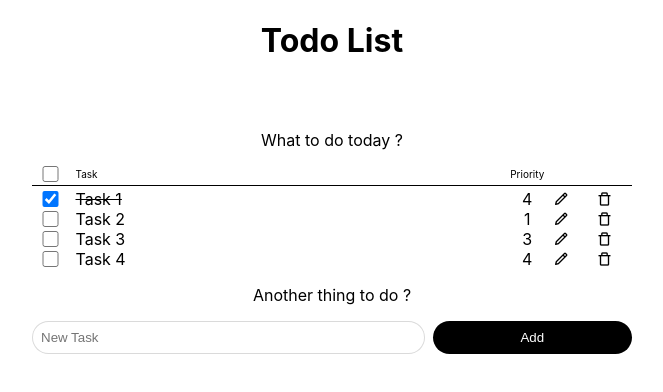
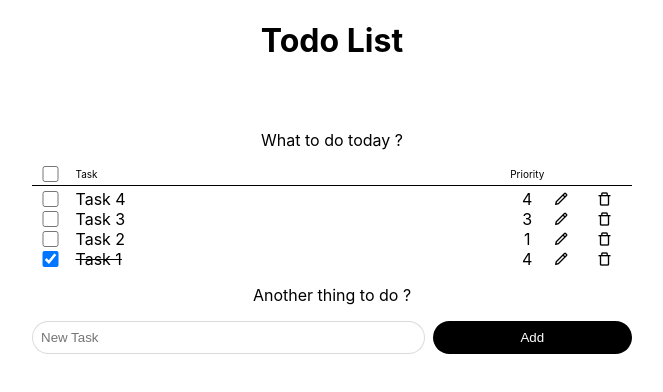
Before and after one commit to Madjerx/todo-front, a React (Create React App) app: page / in a window 1280 px wide. Shown: the top 392 px of the page, without its empty margins (308-971 px from the left). Built offline with nearby package versions, Linux system fonts and the light colour scheme.

Commit message:
handle check one box, have now to linkit to backend

```diff
--- a/src/components/taskList/TaskList.js
+++ b/src/components/taskList/TaskList.js
@@ -8,6 +8,16 @@ const TaskList = () => {
   const [checkedBox, setCheckedBox] = useState(false);
   console.log("init todos = ", todos);
 
+  const sortTodos = (array) => {
+    const sortedTodos = [...array];
+    sortedTodos.sort((a, b) => new Date(b.createdAt) - new Date(a.createdAt)); // Sort by create attribute
+    sortedTodos.sort((a, b) => a.done - b.done); // Sort by Done attribute
+    return sortedTodos;
+  };
+  useEffect(() => {
+    setTodos(sortTodos(todos));
+  }, []);
+
   useEffect(() => {
     if (todos.every((task) => task.done)) {
       setCheckedBox(true);
@@ -15,6 +25,7 @@ const TaskList = () => {
       setCheckedBox(false);
     }
   }, [todos]);
+
   const onCheckAll = () => {
     const updatedTodos = todos.map((task) => {
       if (todos.every((task) => task.done)) {
@@ -47,12 +58,10 @@ const TaskList = () => {
       }
       return task;
     });
-    setTodos(updatedTodos);
+
+    const sortedTodos = sortTodos(updatedTodos);
+    setTodos(sortedTodos);
   };
-
-  useEffect(() => {
-    console.log("todos updated ; ", todos);
-  }, [todos]);
 
   return (
     <>
```
